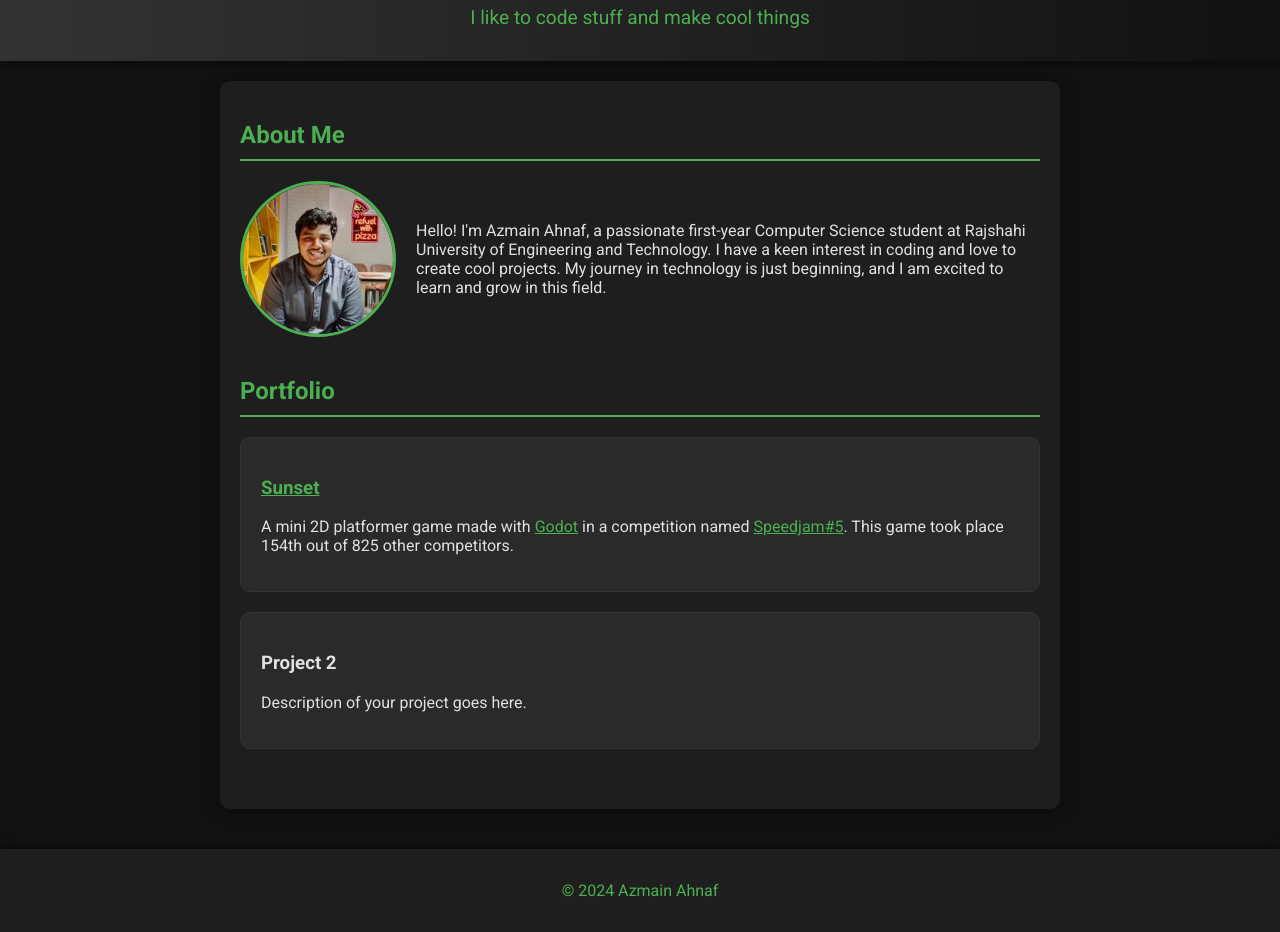
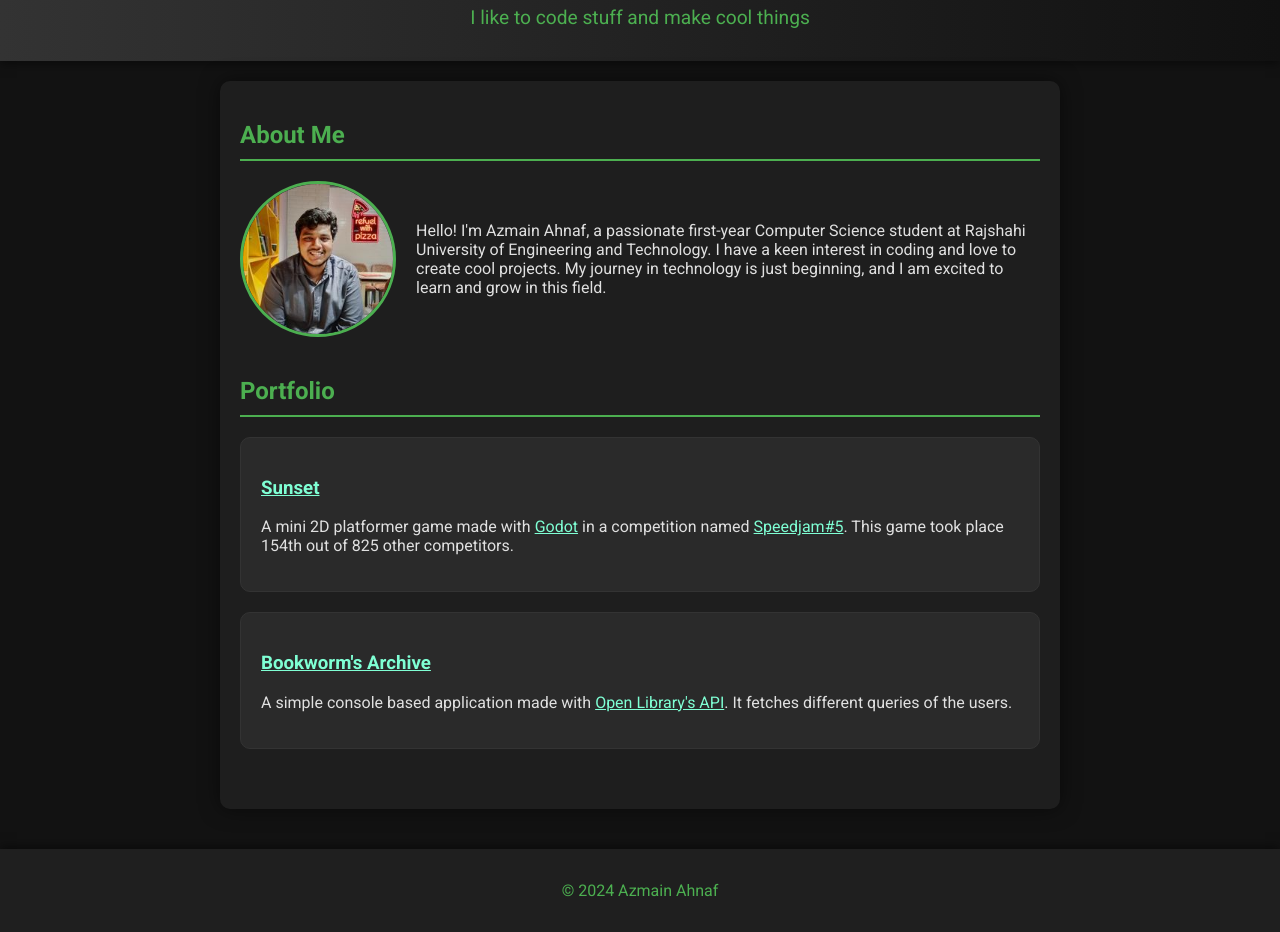
Before and after one commit to AzmainAhnaf/Portfolio, a plain HTML site: page index.html in a window 1280 px wide. Shown: the part 115-1047 px from the top of the page. Drawn offline with Linux system fonts and the light colour scheme.

Commit message:
Updated Bookworm's Archive

```diff
--- a/index.html
+++ b/index.html
@@ -44,7 +44,7 @@
             border-radius: 10px;
         }
         a {
-            color: #4CAF50
+            color: aquamarine
         }
         h2 {
             color: #4CAF50;
@@ -112,8 +112,11 @@
                 </p>
             </div>
             <div class="portfolio-item">
-                <h3>Project 2</h3>
-                <p>Description of your project goes here.</p>
+                <h3><a href="https://github.com/AzmainAhnaf/Bookworm-s-Archive/tree/main" target="_blank">Bookworm's Archive</a></h3>
+                <p>
+                    A simple console based application made with <a href="https://openlibrary.org/developers/api" target="_blank">Open Library's API</a>.
+                    It fetches different queries of the users.
+                </p>
             </div>
             <!-- Add more projects as needed -->
         </section>
```
